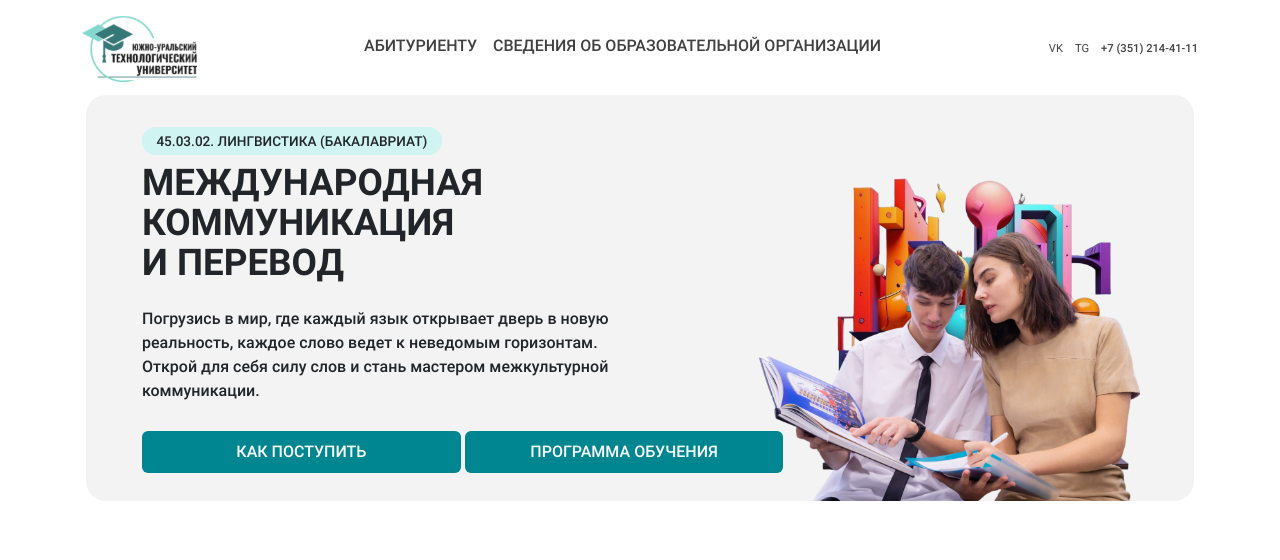
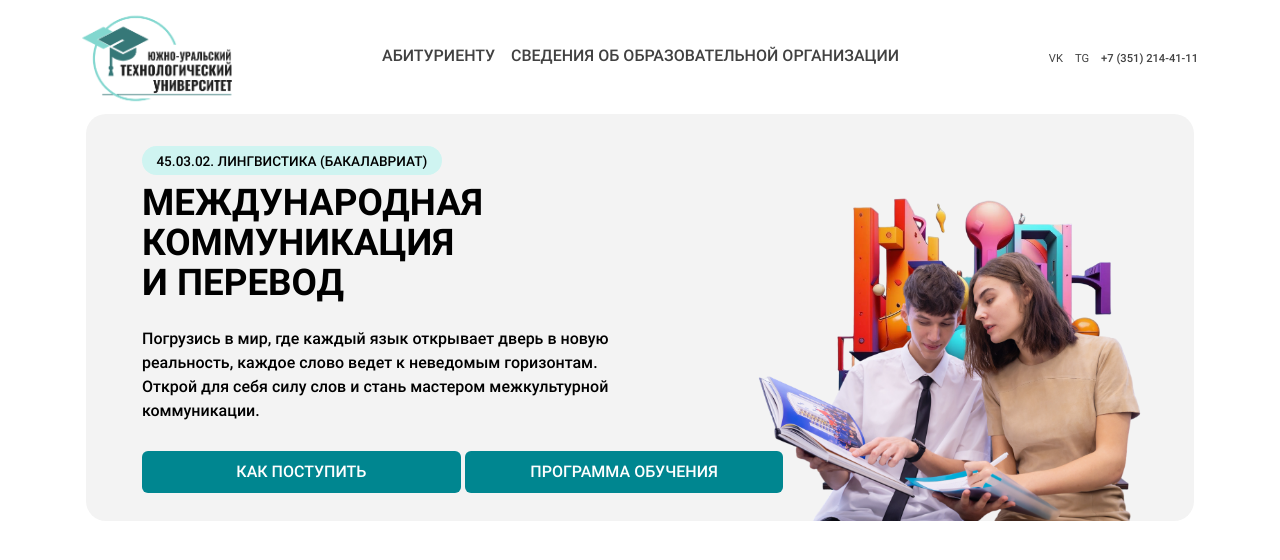
Before and after one commit to AlekseiKoltashev/AlekseiKoltashev.github.io, a PHP site: page / in a window 1280 px wide. Shown: the top 560 px of the page. Run offline with PHP 8.4, Linux system fonts and the light colour scheme; some libraries are stand-ins or nearby versions.

Commit message:
Change color font

```diff
--- a/css/media-style.css
+++ b/css/media-style.css
@@ -4,6 +4,10 @@
         min-height: 60%;
     }
 
+
+    .navbar-brand img {
+        width: 125px;
+    }
   }
 
 
@@ -16,6 +20,10 @@
 
     .label-specialization{
         padding: 0.7rem;
+    }
+
+    .navbar-brand img {
+        width: 135px;
     }
 
   }
@@ -54,6 +62,11 @@
     .label-specialization{
         padding: 0.9rem;
     }
+
+    .navbar-brand img {
+        width: 140px;
+    }
+
   }
 
   @media (width >= 1200px){
@@ -81,4 +94,8 @@
         font-size: 0.85rem;
     }
 
+    .navbar-brand img {
+        width: 150px;
+    }
+
   }
--- a/css/style.css
+++ b/css/style.css
@@ -113,6 +113,7 @@ html, body{
     font-style: normal;
     font-weight: normal;
     min-width: 360px;
+    color: #000;
 }
 
 .navbar-brand{
```
